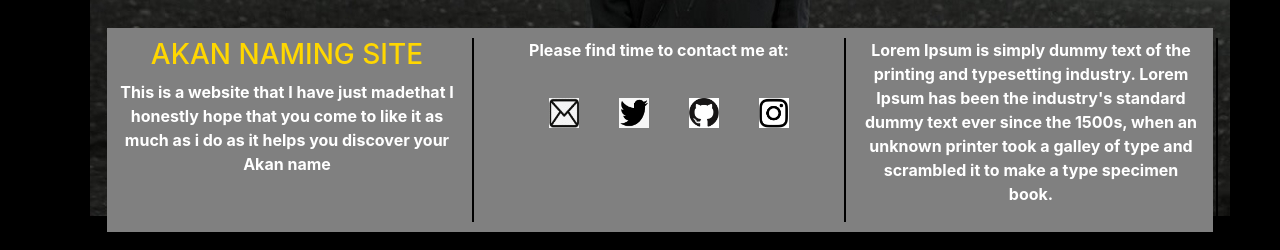
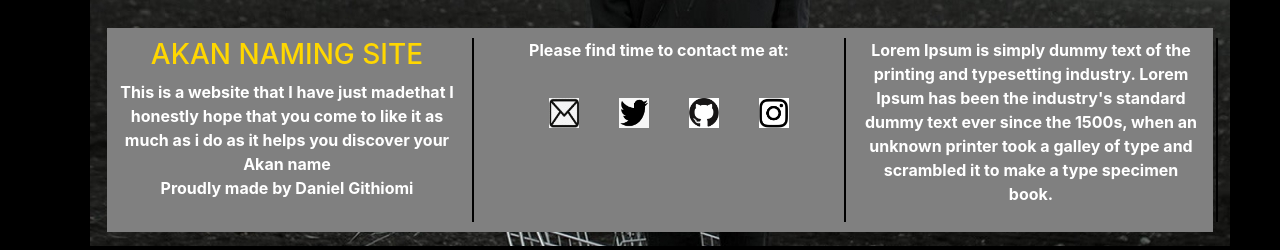
Before and after one commit to githiomi/Week-2-IP, a plain HTML site: page index.html in a window 1280 px wide. Shown: the part 1514-1764 px from the top of the page. Drawn offline with Linux system fonts and the light colour scheme.

Commit message:
Added footer

```diff
--- a/css/index.css
+++ b/css/index.css
@@ -6,7 +6,7 @@ body{
 	margin: 10px 100px 10px 90px;
 	background: url("img/nf.jpg");
 	background-position: top;
-	height: 1720px;
+	height: 1750px;
 	font-weight: bolder;
 	background-attachment: fixed;
 }
--- a/index.html
+++ b/index.html
@@ -69,7 +69,7 @@
 		 <div class="row">
 			<div class="col-md-4">
 				<h3>AKAN NAMING SITE</h3>
-				<p>This is a website that I have just madethat I honestly hope that you come to like it as much as i do as it helps you discover your Akan name</p>
+				<p>This is a website that I have just madethat I honestly hope that you come to like it as much as i do as it helps you discover your Akan name <br> Proudly made by Daniel Githiomi </br></p>
 			</div>
 			 <div class="col-md-4">
 				<p>Please find time to contact me at:</p>
```
